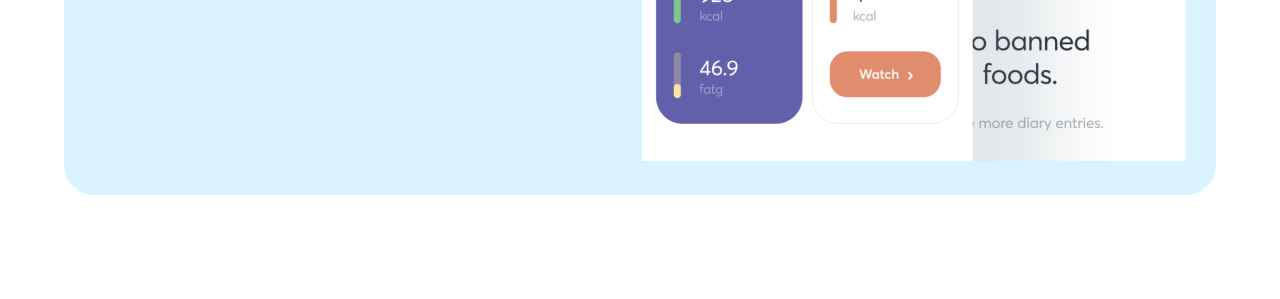
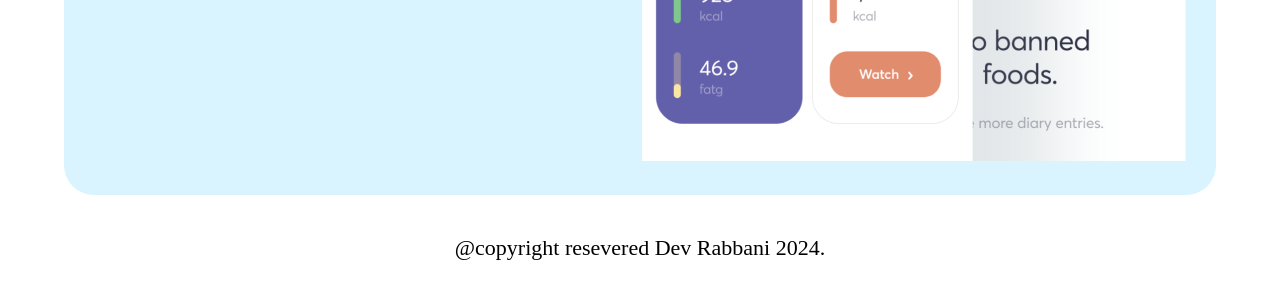
Before and after one commit to programmerrabbanii/nu-fruits-, a plain HTML site: page index.html in a window 1280 px wide. Shown: the part 2080-2379 px from the top of the page. Before the commit the page ends 2275 px from the top, so only its background shows below. Drawn offline with Linux system fonts and the light colour scheme.

Commit message:
added the footer section

```diff
--- a/index.html
+++ b/index.html
@@ -118,7 +118,9 @@
         <footer></footer>
     </header>
     <main></main>
-    <footer></footer>
+    <footer>
+        <p class="foter">@copyright resevered Dev Rabbani 2024.</p>
+    </footer>
 
 </body>
 </html>
--- a/style.css
+++ b/style.css
@@ -111,3 +111,9 @@ main{
 }
 /* free jon section end */
 /* footer section start */
+.foter{
+    text-align: center;
+    padding: 40px;
+    font-size: 22px;
+
+}
```
